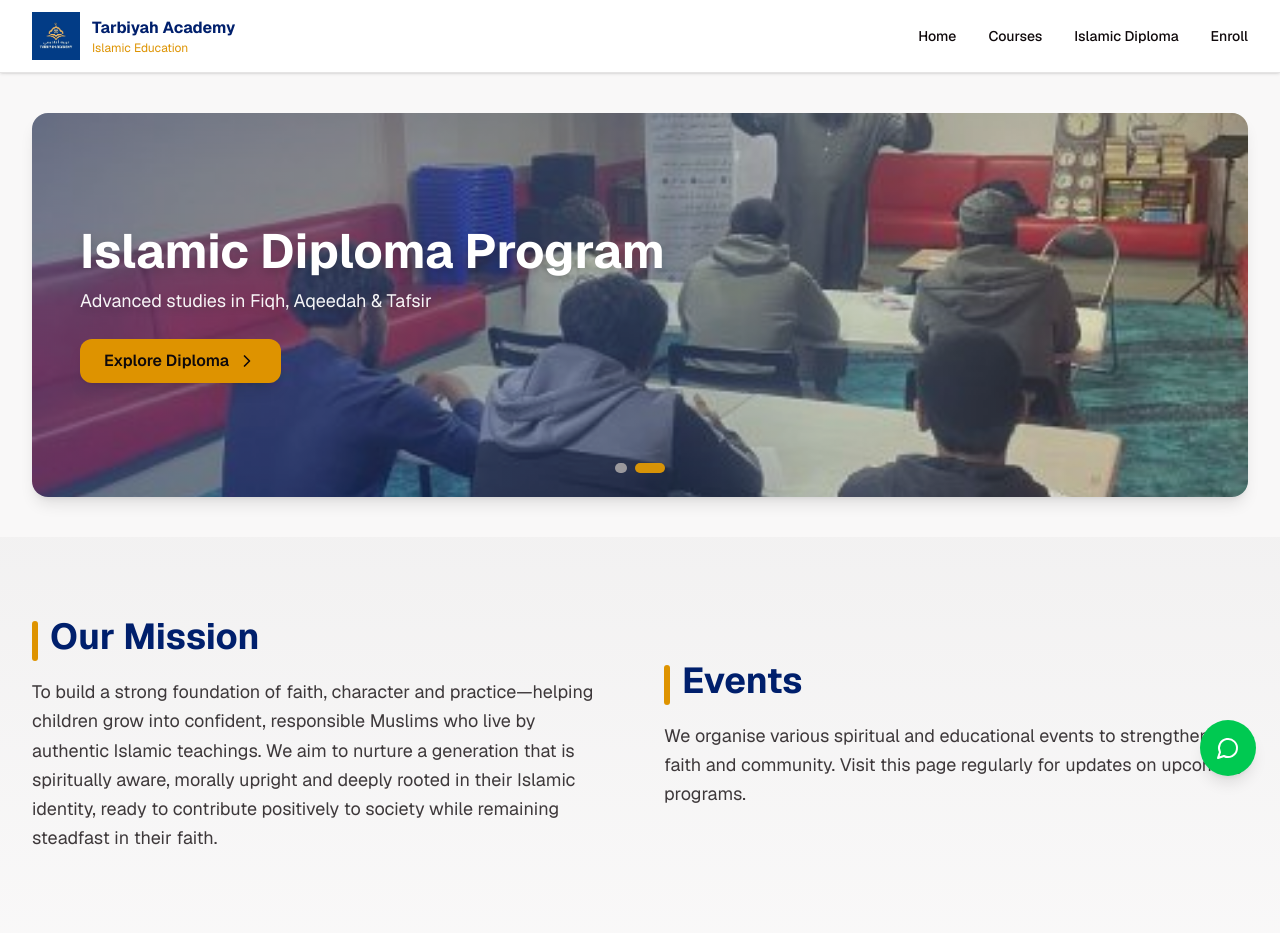
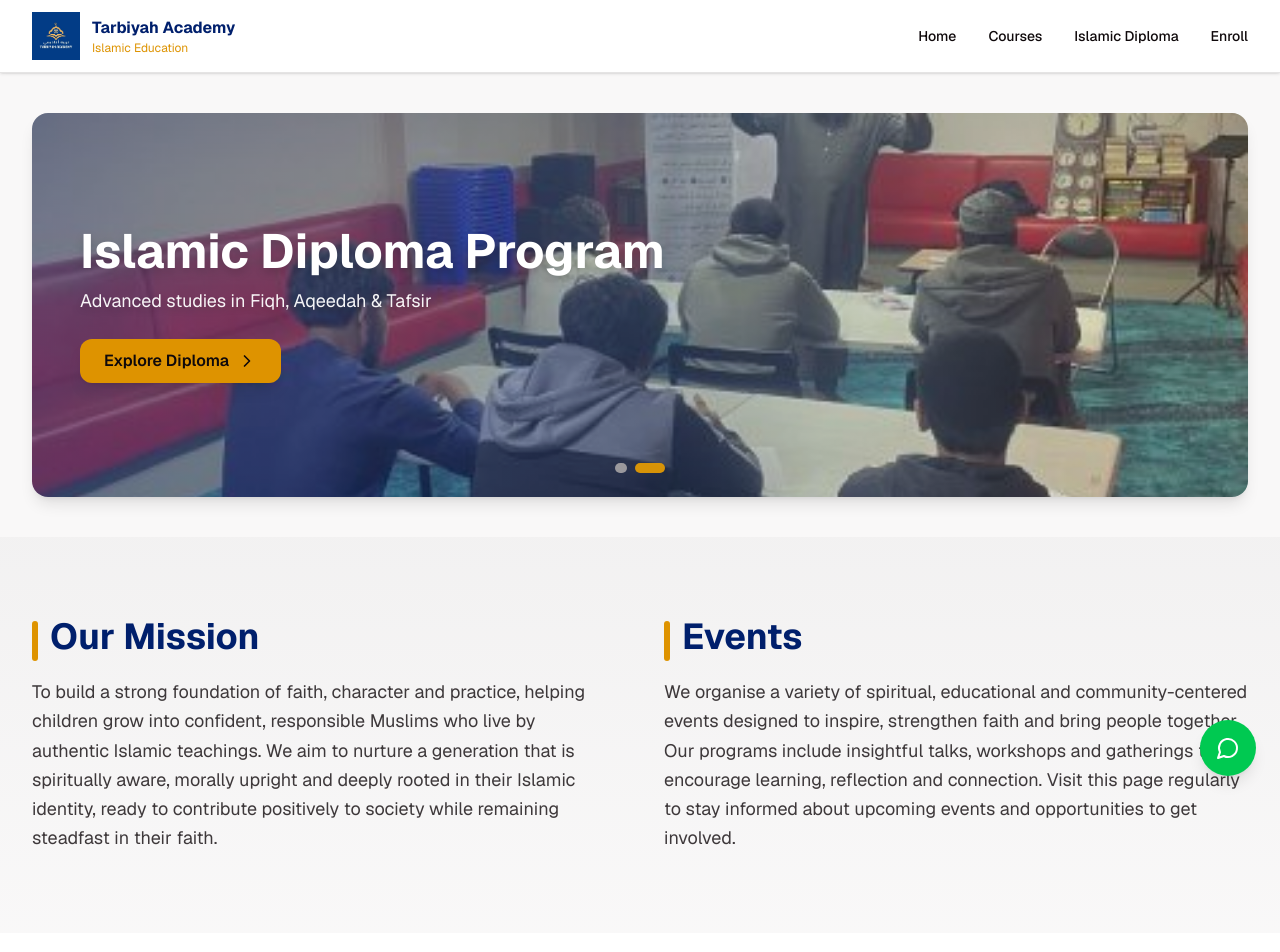
Before and after one commit to SadmanKibria/tarbiyah-academy, a Next.js app: page / in a window 1280 px wide. Shown: the top 952 px of the page. Built offline with nearby package versions, Linux system fonts and the light colour scheme.

Commit message:
Update mission and events descriptions for clarity
Refined the mission statement and expanded the events description for clarity and detail.

```diff
--- a/app/page.tsx
+++ b/app/page.tsx
@@ -59,7 +59,7 @@ export default function Home() {
                   <h2 className="text-4xl font-bold text-primary">Our Mission</h2>
                 </div>
                 <p className="text-foreground/80 leading-relaxed text-lg">
-                  To build a strong foundation of faith, character and practice—helping children grow into confident, responsible Muslims who live by authentic Islamic teachings.
+                  To build a strong foundation of faith, character and practice, helping children grow into confident, responsible Muslims who live by authentic Islamic teachings.
                   We aim to nurture a generation that is spiritually aware, morally upright and deeply rooted in their Islamic identity, ready to contribute positively to society while remaining steadfast in their faith.
                 </p>
               </div>
@@ -69,7 +69,9 @@ export default function Home() {
                   <h2 className="text-4xl font-bold text-primary">Events</h2>
                 </div>
                 <p className="text-foreground/80 leading-relaxed text-lg">
-                  We organise various spiritual and educational events to strengthen faith and community. Visit this page regularly for updates on upcoming programs.
+                  We organise a variety of spiritual, educational and community-centered events designed to inspire, strengthen faith and bring people together.
+                  Our programs include insightful talks, workshops and gatherings that encourage learning, reflection and connection.
+                  Visit this page regularly to stay informed about upcoming events and opportunities to get involved.
                 </p>
               </div>
             </div>
```
